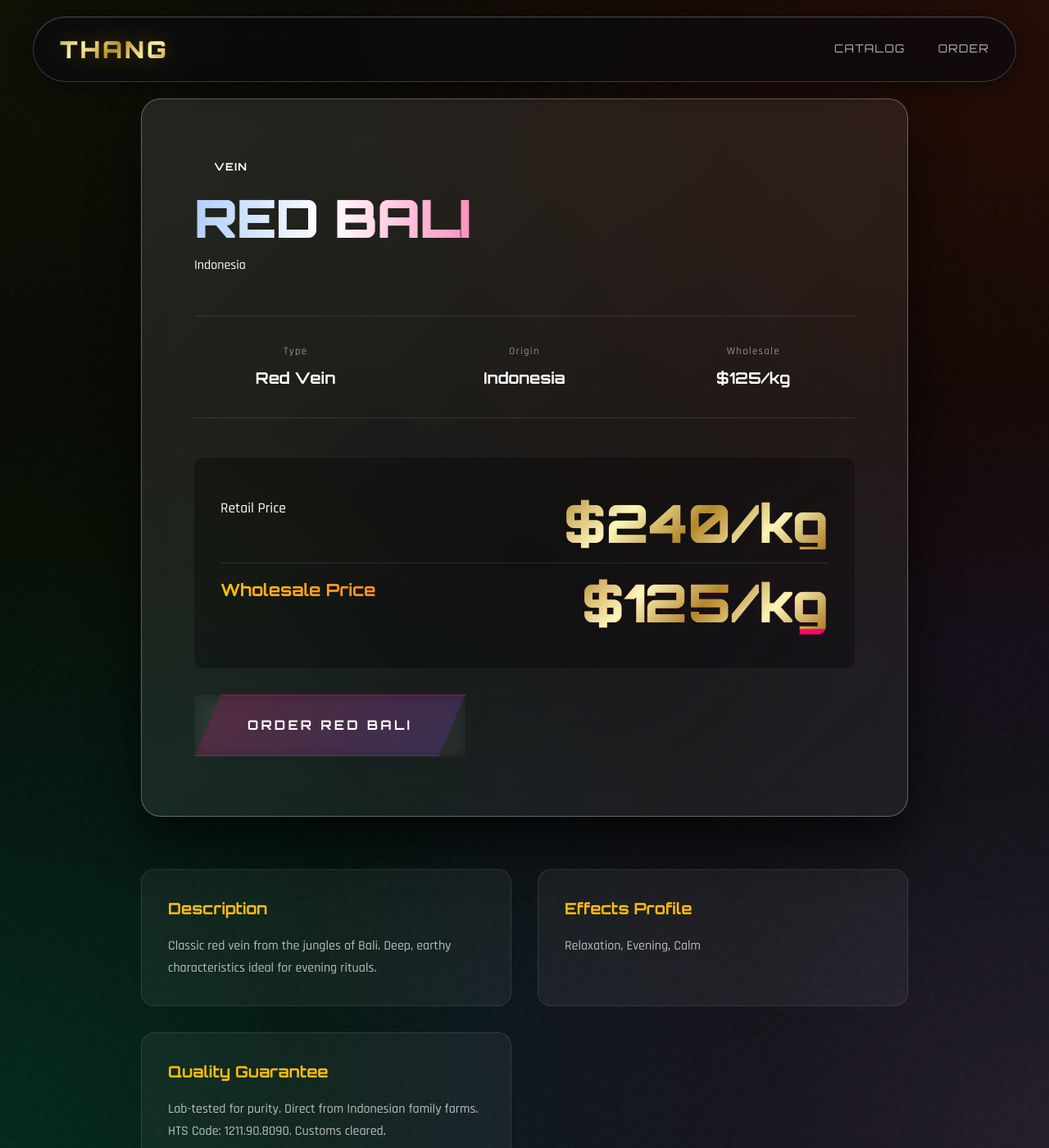
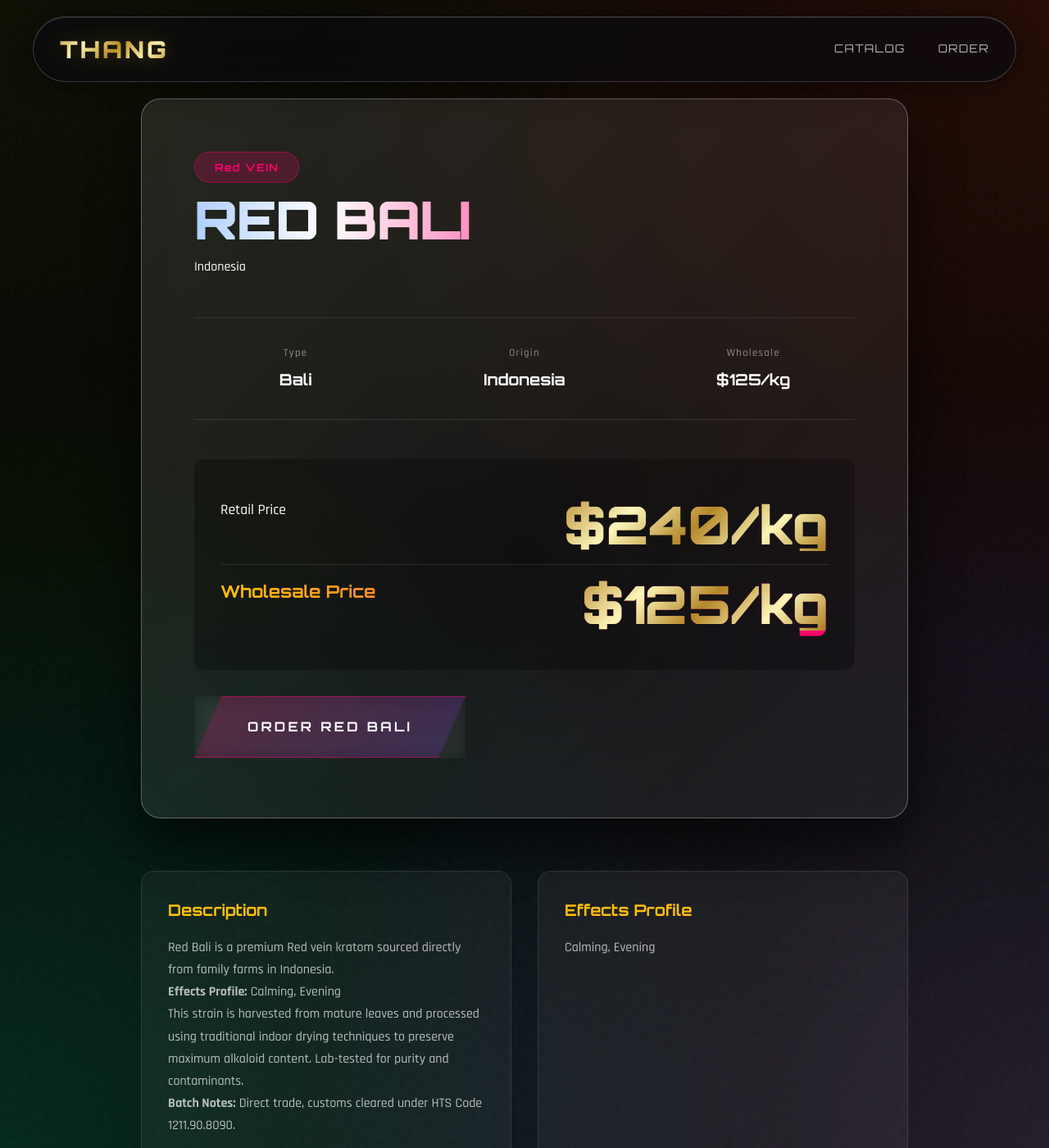
Before and after one commit to Nuance-Drop/kratomthang, a Jekyll site: the page built from _strains/red-bali.md, in a window 1280 px wide and 1400 px high. Shown: the whole window at 82% size. Built offline with Jekyll 4.4.1, drawn with Linux system fonts in a browser that asks for light colours.

Commit message:
Revise Red Bali strain information and effects
Updated strain details and effects profile for Red Bali.

```diff
--- a/_strains/red-bali.md
+++ b/_strains/red-bali.md
@@ -1,12 +1,19 @@
 ---
-name: "Red Bali"
-type: "Red Vein"
-origin: "Indonesia"
+title: Red Bali
+type: Bali
+category: Red
+origin: Indonesia
 price_wholesale: 125
 price_retail: 240
-effects: "Relaxation, Evening, Calm"
+effects: Calming, Evening
 featured: true
 layout: strain
 ---
 
-Classic red vein from the jungles of Bali. Deep, earthy characteristics ideal for evening rituals.
+Red Bali is a premium Red vein kratom sourced directly from family farms in Indonesia.
+
+**Effects Profile:** Calming, Evening
+
+This strain is harvested from mature leaves and processed using traditional indoor drying techniques to preserve maximum alkaloid content. Lab-tested for purity and contaminants.
+
+**Batch Notes:** Direct trade, customs cleared under HTS Code 1211.90.8090.
```
